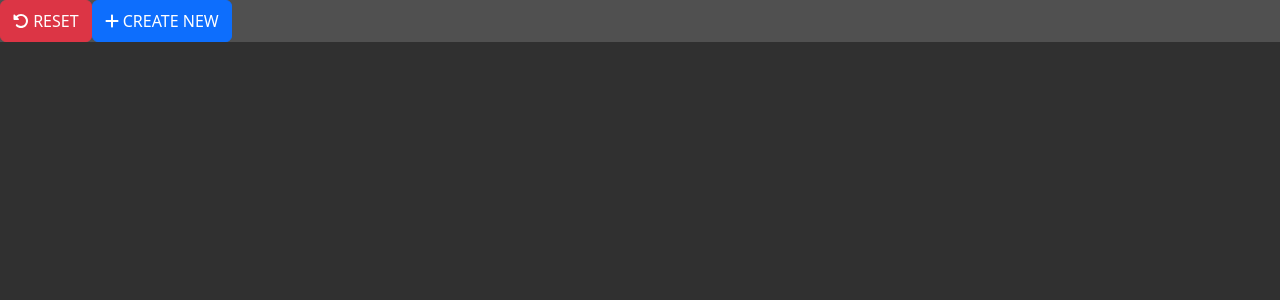
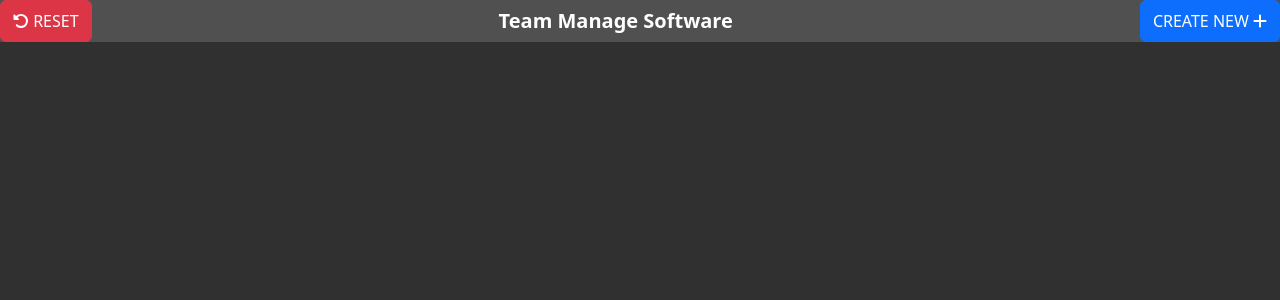
Before and after one commit to ChezyName/TeamManageSoftware, a React (Vite) app: page / in a window 1280 px wide. Shown: the top 300 px of the page. Built offline with nearby package versions, Linux system fonts and the light colour scheme.

Commit message:
Top Menu Bar Finished

```diff
--- a/src/App.tsx
+++ b/src/App.tsx
@@ -13,10 +13,10 @@ import 'bootstrap/dist/css/bootstrap.min.css';
 function App() {
   return (
     <div className="root">
-      <div className="TopBar" style={{width: '100%', height: '42px',display: 'flex' , backgroundColor: 'var(--foreground)'}}>
+      <div className="TopBar" style={{width: '100%', height: '42px',display: 'flex' , backgroundColor: 'var(--foreground)', borderBottom: '0px solid var(--border)'}}>
         <Button variant="danger"><FontAwesomeIcon icon={faRotateLeft}/> RESET</Button>
-
-        <Button variant="primary"><FontAwesomeIcon icon={faAdd}/> CREATE NEW</Button>
+        <span style={{margin: 'auto',flex: '1', width: '60%', textAlign: 'center', color: 'white', fontSize: '1.25rem', fontWeight: "bold",userSelect: 'none'}}>Team Manage Software</span>
+        <Button variant="primary" style={{marginLeft: 'auto'}}>CREATE NEW <FontAwesomeIcon icon={faAdd}/> </Button>
       </div>
     </div>
   );
--- a/src/styles.css
+++ b/src/styles.css
@@ -12,6 +12,7 @@
 
   --background: #303030;
   --foreground: #505050;
+  --border: white;
 
 }
 
```
